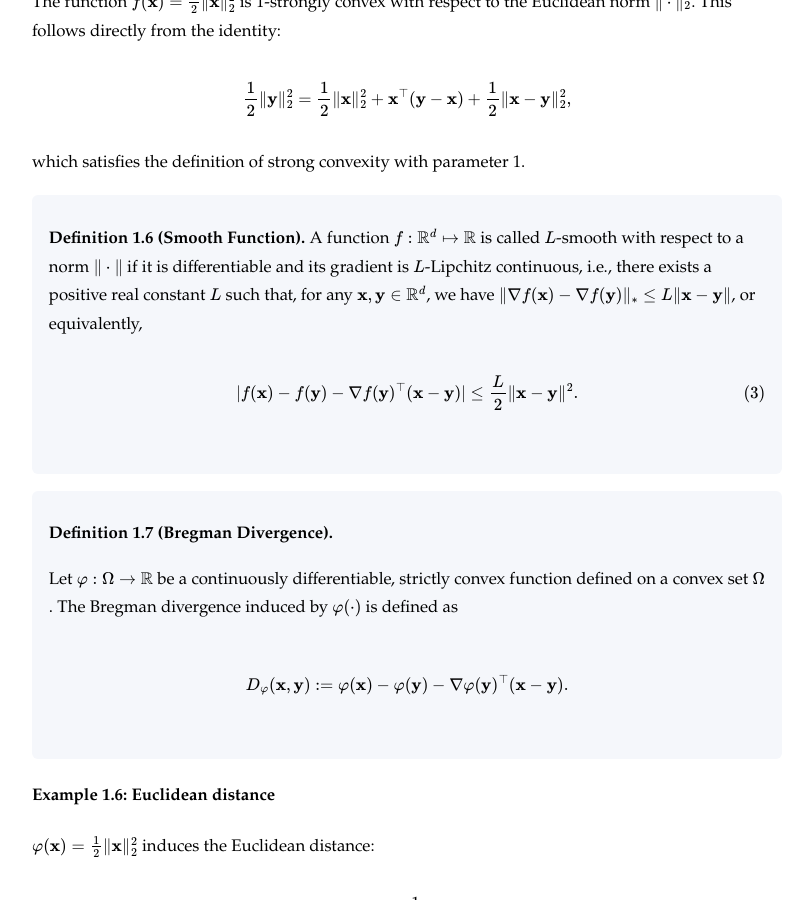
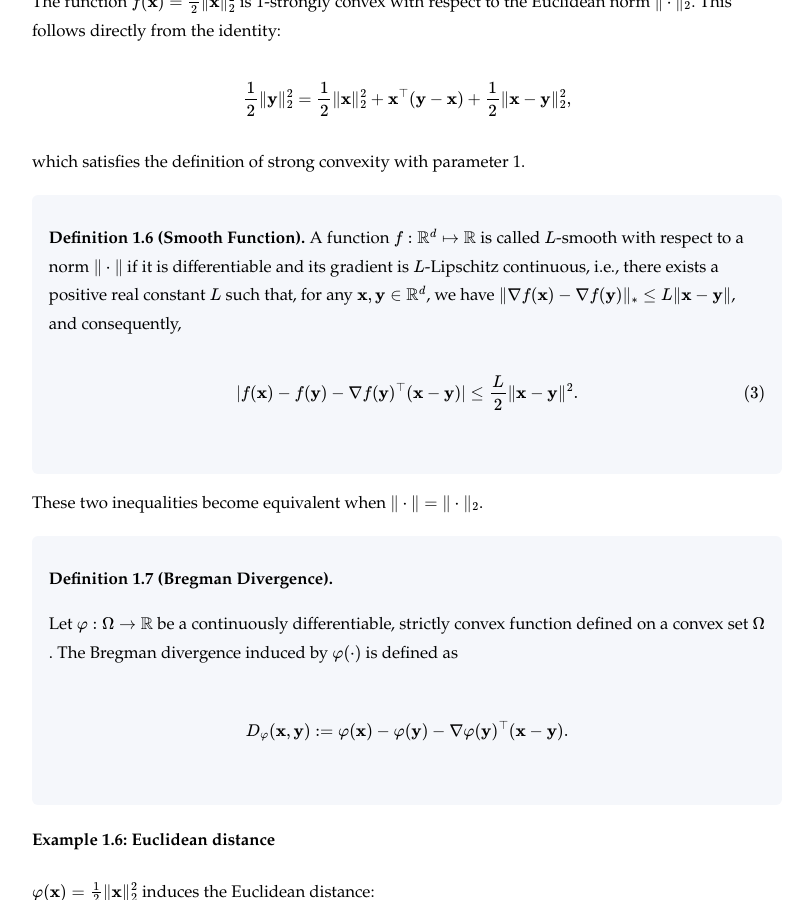
Before and after one commit to optmai/opt4ml, a Jekyll site: the page Ch1-1.html, which Jekyll copies as it is, in a window 1280 px wide and 900 px high, scrolled down 5025 px. Shown: the whole window, without its empty margins (233-1028 px from the left). Built offline with Jekyll 4.4.1, drawn with Linux system fonts in a browser that asks for light colours.

Commit message:
Add files via upload

```diff
--- a/Ch1-1.html
+++ b/Ch1-1.html
@@ -598,17 +598,19 @@ style=" background-color: #f5f7fb; padding: 0.8em 1em; border-radius: 6px; margi
 class="math inline">\(f:\mathbb R^d\mapsto \mathbb R\)</span> is called
 <span class="math inline">\(L\)</span>-smooth with respect to a norm
 <span class="math inline">\(\|\cdot\|\)</span> if it is differentiable
-and its gradient is <span class="math inline">\(L\)</span>-Lipchitz
+and its gradient is <span class="math inline">\(L\)</span>-Lipschitz
 continuous, i.e., there exists a positive real constant <span
 class="math inline">\(L\)</span> such that, for any <span
 class="math inline">\(\mathbf x, \mathbf y\in\mathbb R^d\)</span>, we
 have <span class="math inline">\(\|\nabla f(\mathbf x) -\nabla f(\mathbf
-y)\|_*\leq L\|\mathbf x - \mathbf y\|\)</span>, or equivalently, <span
+y)\|_*\leq L\|\mathbf x - \mathbf y\|\)</span>, and consequently, <span
 class="math display">\[\begin{align}
 |f(\mathbf x) - f(\mathbf y) - \nabla f(\mathbf y)^{\top}(\mathbf x-
 \mathbf y)|\leq  \frac{L}{2}\|\mathbf x- \mathbf y\|^2.
 \end{align}\]</span></p>
 </div>
+<p>These two inequalities become equivalent when <span
+class="math inline">\(\|\cdot\|=\|\cdot\|_2\)</span>.</p>
 <div id="def:bregman"
 style="background-color: #f5f7fb; padding: 0.8em 1em; border-radius: 6px; margin: 1em 0;">
 <p><strong>Definition 1.7 (Bregman Divergence).</strong></p>
--- a/Ch1-5.html
+++ b/Ch1-5.html
@@ -605,7 +605,7 @@ holds:</p>
 <ul>
 <li><ol type="i">
 <li>if <span class="math inline">\(f\)</span> is <span
-class="math inline">\(G\)</span>-Lipchitz continuous w.r.t.<span
+class="math inline">\(G\)</span>-Lipschitz continuous w.r.t.<span
 class="math inline">\(\|\cdot\|_2\)</span>, then <span
 class="math inline">\(\text{dom}(f^*)\)</span> is bounded and for any
 <span class="math inline">\(\mathbf{y}\in\text{dom}(f^*)\)</span>, we
@@ -710,7 +710,7 @@ f^*(\mathbf{y})=\mathbf{x}(\mathbf{y})\)</span> due to the Danskin
 Theorem. Similar to the previous lemma, we can prove that <span
 class="math display">\[\begin{align*}
 \|\mathbf{x}(\mathbf{y}_1)-\mathbf{x}(\mathbf{y}_2)\|_2\le\frac{1}{\mu}\|\mathbf{y}_1-\mathbf{y}_2\|_2,
-\end{align*}\]</span> which proves the Lipchitz continuity of <span
+\end{align*}\]</span> which proves the Lipschitz continuity of <span
 class="math inline">\(\nabla f^*(\mathbf{y})\)</span> and hence the
 smoothness of <span class="math inline">\(f^*\)</span>.</p>
 Suppose <span class="math inline">\(f\)</span> is <span
```
